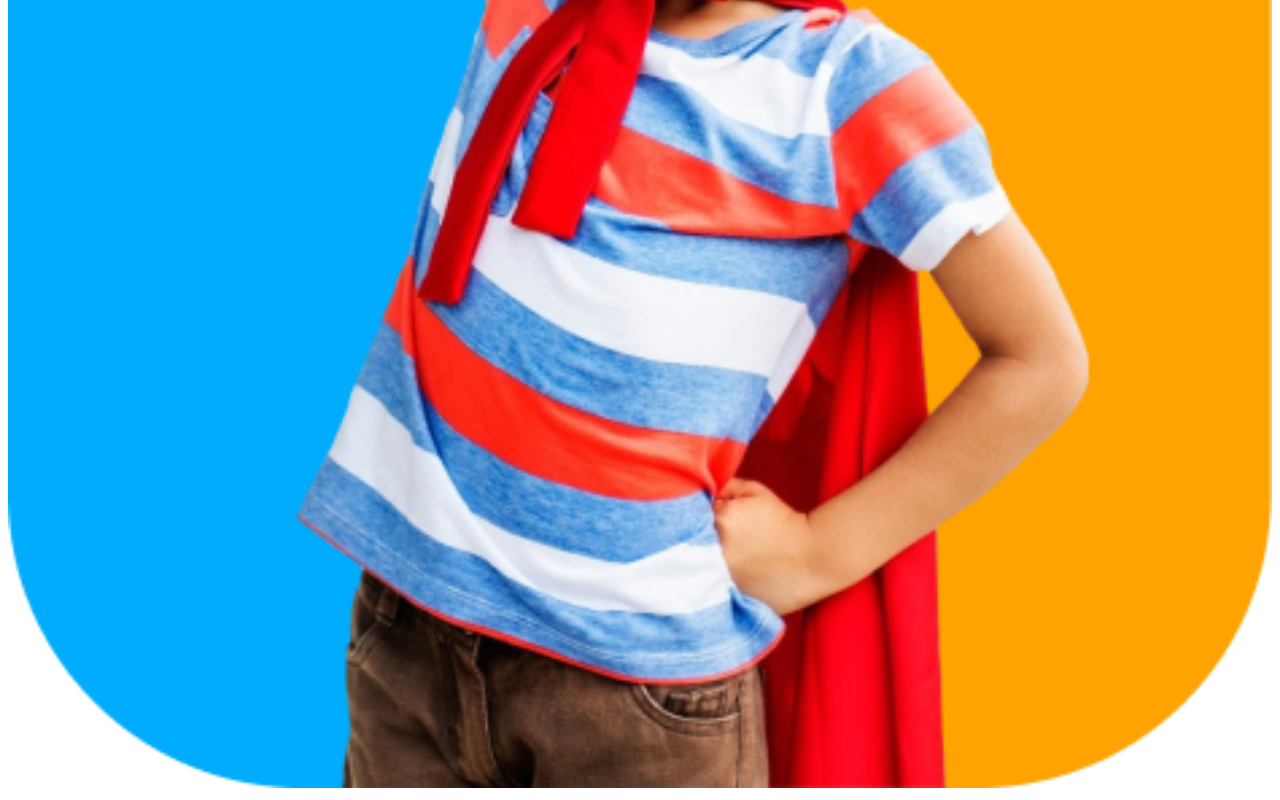
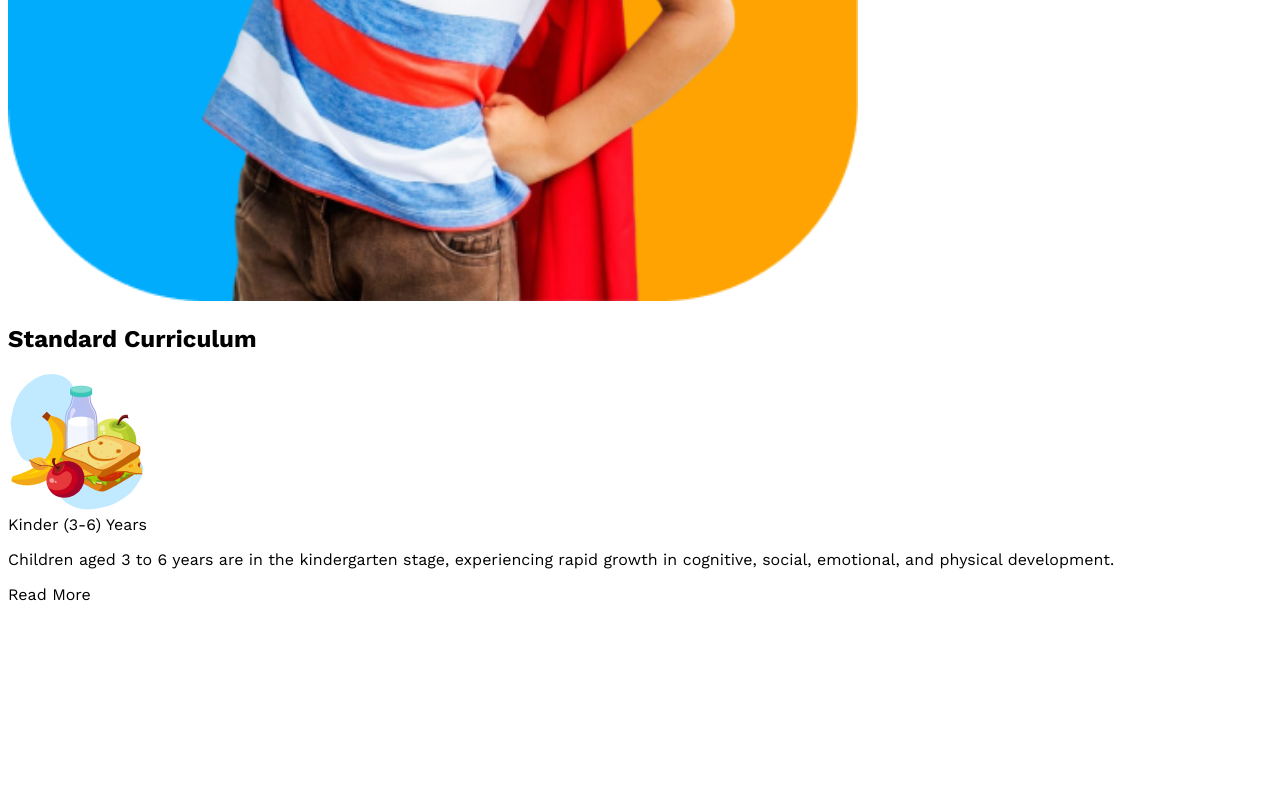
Before and after one commit to Khadezarahomanoishi/Kids-School-Website, a plain HTML site: page index.html in a window 1280 px wide. Shown: the part 1353-2153 px from the top of the page. After the commit the page ends 1973 px from the top, so only its background shows below. Drawn offline with nearby package versions, Linux system fonts and the light colour scheme.

Commit message:
added box card

```diff
--- a/index.html
+++ b/index.html
@@ -17,6 +17,7 @@
               <li class="nav-item"><a href="" class="nav-link text-purple">Admission</a></li>
             </ul>
         </nav>
+        <section class="baby display-flex">
              <div class="banner">
             <div class="banner-content">
                   <h1 class="banner-title">Empowering
@@ -27,11 +28,36 @@
                  <button class="btn-primary">
                     Enroll Now
                   </button>
+
+                <img class="banner-img" src="assets/hero-kids.png" alt="">
+
+            </div>
+        </section>
+        <section id="card-box">
+        <div class="container">
+          <div class="title">
+            <h2 class="title">Standard Curriculum</h2>
+
+          </div>
+         <div>
+            <div class="card">
+                <div>
+                    <img src="assets/kinder.png" alt="">
+                </div>
+                <div>
+                    <span>Kinder (3-6) Years</span>
+                </div>
+                <p>Children aged 3 to 6 years are in the kindergarten stage, experiencing rapid growth in cognitive, social, emotional, and physical development.</p>
+              <p>Read More</p>
+            </div>
+         </div>
           </div>
 
-              <img class="banner-img" src="assets/hero-kids.png" alt="">
-        </div>
+        </section>
     </header>
+    <section >
+
+    </section>
     <main>
 
     </main>
--- a/styles/school.css
+++ b/styles/school.css
@@ -79,7 +79,14 @@
   .banner-img{
     width: 100%;
 
+
   }
+
+  .baby-display-flex{
+  display: flex;
+
+  }
+
 
   /* responsive media query */
   @media screen and (max-width: 576px) {
```
Lines whose indentation alone changed are shown as unchanged.
